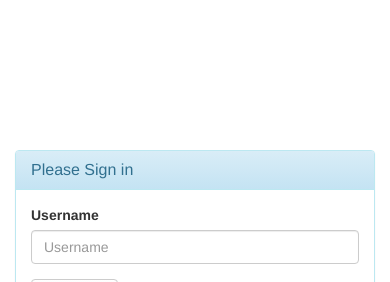
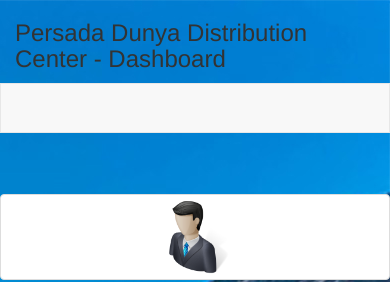
Before and after one commit to aihara44/aquainitiativefyp, a PHP site: page /aquainitiative/ in a window 390 px wide. Shown: the top 282 px of the page. Run offline with PHP 8.4, Linux system fonts and the light colour scheme; data that the repository does not hold is empty.

Commit message:
update index

```diff
--- a/index.php
+++ b/index.php
@@ -1,120 +1,70 @@
-<?php
-require_once 'php_action/db_connect.php';
-
-session_start();
-
-if(isset($_SESSION['ppukm'])) {
-	header('location: http://localhost/aquainitiative/ppukm.php');
-}
-
-$errors = array();
-
-if($_POST) {
-
-	$username = $_POST['username'];
-
-	if(empty($username)) {
-		if($username == "") {
-			$errors[] = "Username is required";
-		}
-	} else {
-		$sql = "SELECT * FROM ppukm WHERE username = '$username'";
-		$result = $connect->query($sql);
-
-		if($result->num_rows == 1) {
-
-			// exists
-			$mainSql = "SELECT * FROM ppukm WHERE username = '$username' AND roles = 'ppukm'";
-			$mainResult = $connect->query($mainSql);
-
-			if($mainResult->num_rows == 1) {
-				$value = $mainResult->fetch_assoc();
-				$username = $value['username'];
-
-				// set session
-				$_SESSION['ppukm'] = $username;
-
-				header('location: http://localhost/aquainitiative/ppukm.php');
-			} else{
-
-				$errors[] = "Incorrect username";
-			} // /else
-		} else {
-			$errors[] = "Username does not exists";
-		} // /else
-	} // /else not empty username // password
-
-} // /if $_POST
-?>
-
 <!DOCTYPE html>
-<html>
+<html lang="en">
   <head>
-	<title>Stock Management System</title>
-
-	<!-- bootstrap -->
-	<link rel="stylesheet" href="assests/bootstrap/css/bootstrap.min.css">
-	<!-- bootstrap theme-->
-	<link rel="stylesheet" href="assests/bootstrap/css/bootstrap-theme.min.css">
-	<!-- font awesome -->
-	<link rel="stylesheet" href="assests/font-awesome/css/font-awesome.min.css">
-
-  <!-- custom css -->
-  <link rel="stylesheet" href="custom/css/custom.css">
-
-  <!-- jquery -->
-	<script src="assests/jquery/jquery.min.js"></script>
-  <!-- jquery ui -->
-  <link rel="stylesheet" href="assests/jquery-ui/jquery-ui.min.css">
-  <script src="assests/jquery-ui/jquery-ui.min.js"></script>
-
-  <!-- bootstrap js -->
-	<script src="assests/bootstrap/js/bootstrap.min.js"></script>
+    <meta charset="utf-8">
+    <meta name="viewport" content="width=device-width, initial-scale=1">
+    <title>Persada Dunya Distribution Center - Dashboard</title>
+    <!-- Bootstrap -->
+    <link href="css/bootstrap.min.css" rel="stylesheet">
+    <link rel="stylesheet" href="css/custom.css">
+    <!-- jQuery -->
+    <script src="js/jquery-1.12.1.min.js"></script>
+    <script src="js/bootstrap.min.js"></script>
   </head>
   <body>
     <div class="container">
-		<div class="row vertical">
-			<div class="col-md-5 col-md-offset-4">
-				<div class="panel panel-info">
-					<div class="panel-heading">
-						<h3 class="panel-title">Please Sign in</h3>
+        <div class="row">
+            <div class="col-lg-8 col-md-8 col-sm-12 col-xs-12">
+                <h3>Persada Dunya Distribution Center - Dashboard</h3>
             </div>
-					<div class="panel-body">
-
-						<div class="messages">
-							<?php if($errors) {
-								foreach ($errors as $key => $value) {
-									echo '<div class="alert alert-warning" role="alert">
-									<i class="glyphicon glyphicon-exclamation-sign"></i>
-									'.$value.'</div>';
-									}
-								} ?>
+        </div>
+        <div class="row">
+            <nav class="navbar navbar-default">
+                <div class="container">
+                    <!-- Brand and toggle get grouped for better mobile display -->
+                     <!-- <div class="nav navbar-nav">
+                     <li class="active"><a href="index.php">Home</a></li>
+                    </div>
+                    <div class="nav navbar-nav pull-right">
+                    <li><a href="#"></a></li>
+                    <li><a href="logout.php">Log Out</a></li>
+                    </div> --!>
+                </div><!-- /.container-fluid -->
+                </div>
+            </nav>
+        </div>
+        <body>
+         <div class="row">
+          <div class="col-md-4"></div>
+          <div class="col-md-4">
+              <br>
+              <br>
+            <div class="thumbnail">
+                <a href="admin/login.php">
+                <img src="admin-icon.png" alt="Admin" style="width:20%">
+                </a>
+            </div>
+              <div class="thumbnail">
+              <a href="operasi/login.php">
+                <img src="mechanical_operation_410285.png" alt="Operation" style="width:20%">
+              </a>
+            </div>
+              <div class="thumbnail">
+              <a href="akaun/login.php">
+                <img src="download.png" alt="Accounts" style="width:20%">
+              </a>
+            </div>
+              <div class="thumbnail">
+              <a href="pengurusan/login.php">
+                <img src="management.png" alt="Management" style="width:20%">
+              </a>
+            </div>
+              <div class="thumbnail">
+              <a href="ppukm.php">
+                <img src="ukm.jpg" alt="Management" style="width:20%">
+              </a>
+            </div>
             </div>
 
-						<form class="form-horizontal" action="<?php echo $_SERVER['PHP_SELF'] ?>" method="post" id="loginForm">
-							<fieldset>
-							  <div class="form-group">
-									<label for="username" class="col-sm-2 control-label">Username</label>
-									<div class="col-sm-10">
-									  <input type="text" class="form-control" id="username" name="username" placeholder="Username" autocomplete="off" />
             </div>
-								</div>
-								<div class="form-group">
-									<div class="col-sm-offset-2 col-sm-10">
-									  <button type="submit" class="btn btn-default"> <i class="glyphicon glyphicon-log-in"></i> Sign in</button>
-									</div>
-								</div>
-							</fieldset>
-						</form>
-					</div>
-					<!-- panel-body -->
-				</div>
-				<!-- /panel -->
-			</div>
-			<!-- /col-md-4 -->
-		</div>
-		<!-- /row -->
-	</div>
-	<!-- container -->
         </body>
-</html>
```
Also changed, not shown: dashboard (2).php (added, +120 -0 lines), index.html (added, +70 -0 lines). Lines whose indentation alone changed are shown as unchanged.
